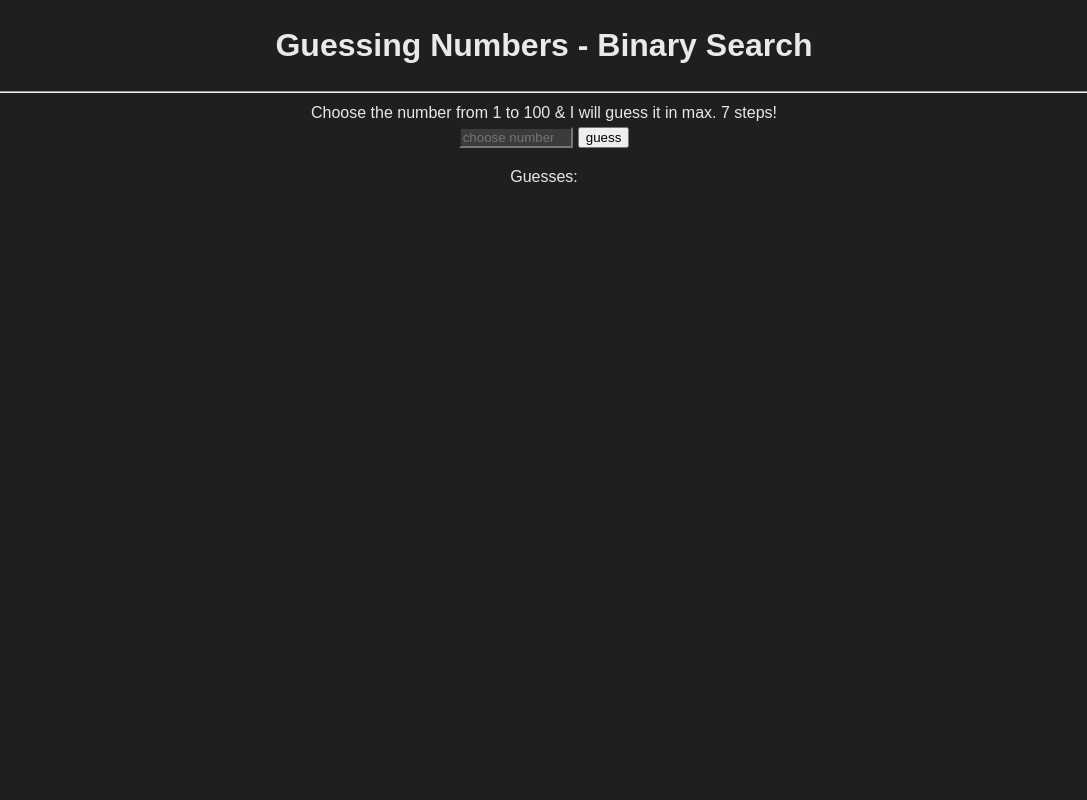
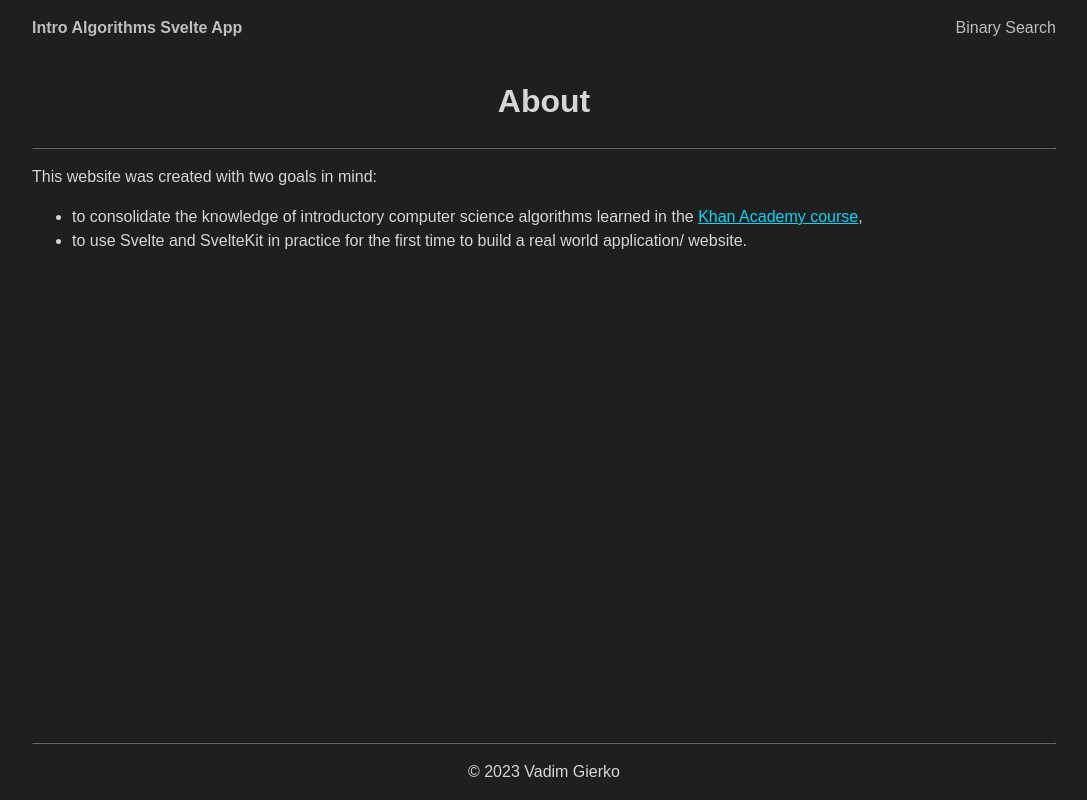
Before and after one commit to vadimgierko/intro-algorithms-svelte-app, a SvelteKit app: page / in a window 1280 px wide. Shown: the whole page, without its empty margins (96-1183 px from the left). Built offline with nearby package versions, Linux system fonts and the light colour scheme.

Commit message:
add basic layout skeleton & about page

```diff
--- a/src/app.html
+++ b/src/app.html
@@ -2,19 +2,25 @@
 <html lang="en">
 	<head>
 		<meta charset="utf-8" />
-		<title>Into Algorithms</title>
+		<title>Intro Algorithms</title>
 		<meta name="author" content="Vadim Gierko" />
 		<link rel="icon" href="%sveltekit.assets%/favicon.png" />
 		<meta name="viewport" content="width=device-width" />
 		<style>
 			body {
-				text-align: center;
-				margin: 0;
+				margin: 0 10%;
 				padding: 0;
+				min-height: 100vh;
+				display: flex;
+				flex-direction: column;
 				background-color: rgb(31, 31, 31);
-				color: rgb(233, 233, 233);
+				color: rgb(215, 214, 214);
 				font-family: "Poppins", sans-serif;
 				line-height: 1.5;
+			}
+
+			hr {
+			  border-color: rgb(105, 105, 105)
 			}
 		</style>
 		%sveltekit.head%
--- /dev/null
+++ b/src/routes/+layout.svelte
@@ -0,0 +1,36 @@
+<nav>
+	<a href="/"><strong>Intro Algorithms Svelte App</strong></a>
+	<div>
+		<a href="/binary-search">Binary Search</a>
+	</div>
+</nav>
+
+<main>
+	<slot />
+</main>
+
+<footer style="text-align: center;">
+	<hr />
+	<p>&copy; 2023 Vadim Gierko</p>
+</footer>
+
+<style>
+	nav {
+		display: flex;
+		justify-content: space-between;
+		padding: 1em 0;
+	}
+
+	main {
+		flex-grow: 1;
+	}
+
+	a {
+		text-decoration: none;
+		color: rgb(190, 190, 190);
+	}
+
+	a:hover {
+		color: rgb(235, 235, 235);
+	}
+</style>
--- a/src/routes/+page.svelte
+++ b/src/routes/+page.svelte
@@ -1,81 +1,25 @@
-<script>
-	const NUMBERS = Array(100);
-	const MIN = 1;
-	const MAX = 100;
-	let inputedNumber = null;
-	let guesses = [];
+<h1 style="text-align: center;">About</h1>
+<hr />
+<p>This website was created with two goals in mind:</p>
+<ul>
+	<li>
+		to consolidate the knowledge of introductory computer science algorithms learned in the <a
+			href="https://www.khanacademy.org/computing/computer-science/algorithms"
+			target="_blank">Khan Academy course</a
+		>,
+	</li>
+	<li>
+		to use Svelte and SvelteKit in practice for the first time to build a real world application/
+		website.
+	</li>
+</ul>
 
-	function guessTheNumber(min = MIN, max = MAX) {
-		if (!inputedNumber) return alert("You didn't provide the number. Cannot guess the number...");
-		if (inputedNumber < 1 || inputedNumber > 100)
-			return alert(
-				'Provided number is invalid. Valid numbers are in the range 1-100. Cannot guess the number...'
-			);
-
-		console.log('min:', min);
-		console.log('max:', max);
-
-		const GUESS = Math.floor((min + max) / 2);
-		console.log('GUESS:', GUESS);
-
-		guesses = [...guesses, GUESS];
-
-		if (GUESS < inputedNumber) {
-			return guessTheNumber(GUESS + 1, max);
-		} else if (GUESS > inputedNumber) {
-			return guessTheNumber(min, GUESS - 1);
-		} else {
-			//inputedNumber = null; // <= clear state
-			return console.log('Chosen number is:', GUESS);
-		}
+<style>
+	a {
+		color: rgb(10, 213, 245);
 	}
 
-	$: console.log('inputed number:', inputedNumber);
-</script>
-
-<h1>Guessing Numbers - Binary Search</h1>
-
-<hr />
-
-<label for="number-input">Choose the number from 1 to 100 & I will guess it in max. 7 steps!</label>
-<br />
-<input
-	name="number-input"
-	type="number"
-	min={MIN}
-	max={MAX}
-	bind:value={inputedNumber}
-	placeholder="choose number"
-/>
-
-<button
-	on:click={() => {
-		guesses = []; // <= clear state
-		guessTheNumber();
-	}}>guess</button
->
-
-<p>Guesses:</p>
-<ol>
-	{#each guesses as guess, i}
-		<li key={'guess-' + i} class={i === guesses.length - 1 ? 'guess' : ''}>{guess}</li>
-	{/each}
-</ol>
-
-<style>
-	input {
-		width: 8em;
-		background-color: rgb(59, 59, 59);
-		color: rgb(245, 241, 241);
-	}
-
-	ol {
-		margin: auto;
-		max-width: 360px;
-		text-align: start;
-	}
-
-	.guess {
-		background-color: rgb(0, 118, 0);
+	a:hover {
+		color: rgba(10, 213, 245, 0.8);
 	}
 </style>
--- /dev/null
+++ b/src/routes/binary-search/+page.svelte
@@ -0,0 +1,88 @@
+<script>
+	const NUMBERS = Array(100);
+	const MIN = 1;
+	const MAX = 100;
+	let inputedNumber = null;
+	let guesses = [];
+
+	function guessTheNumber(min = MIN, max = MAX) {
+		if (!inputedNumber) return alert("You didn't provide the number. Cannot guess the number...");
+		if (inputedNumber < 1 || inputedNumber > 100)
+			return alert(
+				'Provided number is invalid. Valid numbers are in the range 1-100. Cannot guess the number...'
+			);
+
+		console.log('min:', min);
+		console.log('max:', max);
+
+		const GUESS = Math.floor((min + max) / 2);
+		console.log('GUESS:', GUESS);
+
+		guesses = [...guesses, GUESS];
+
+		if (GUESS < inputedNumber) {
+			return guessTheNumber(GUESS + 1, max);
+		} else if (GUESS > inputedNumber) {
+			return guessTheNumber(min, GUESS - 1);
+		} else {
+			//inputedNumber = null; // <= clear state
+			return console.log('Chosen number is:', GUESS);
+		}
+	}
+
+	$: console.log('inputed number:', inputedNumber);
+</script>
+
+<h1>Algorithm: Binary Search</h1>
+
+<hr />
+
+<p>
+	Binary search is an efficient algorithm for finding an item from a sorted list of items. It works
+	by repeatedly dividing in half the portion of the list that could contain the item, until you've
+	narrowed down the possible locations to just one.
+</p>
+
+<h2>Implementation: Guessing Numbers Game</h2>
+
+<label for="number-input">Choose the number from 1 to 100 & I will guess it in max. 7 steps!</label>
+<br />
+<input
+	name="number-input"
+	type="number"
+	min={MIN}
+	max={MAX}
+	bind:value={inputedNumber}
+	placeholder="choose number"
+/>
+
+<button
+	on:click={() => {
+		guesses = []; // <= clear state
+		guessTheNumber();
+	}}>guess</button
+>
+
+<p>Guesses:</p>
+<ol>
+	{#each guesses as guess, i}
+		<li key={'guess-' + i} class={i === guesses.length - 1 ? 'guess' : ''}>{guess}</li>
+	{/each}
+</ol>
+
+<style>
+	h1,
+	h2 {
+		text-align: center;
+	}
+
+	input {
+		width: 8em;
+		background-color: rgb(59, 59, 59);
+		color: rgb(245, 241, 241);
+	}
+
+	.guess {
+		color: rgb(2, 235, 103);
+	}
+</style>
```
